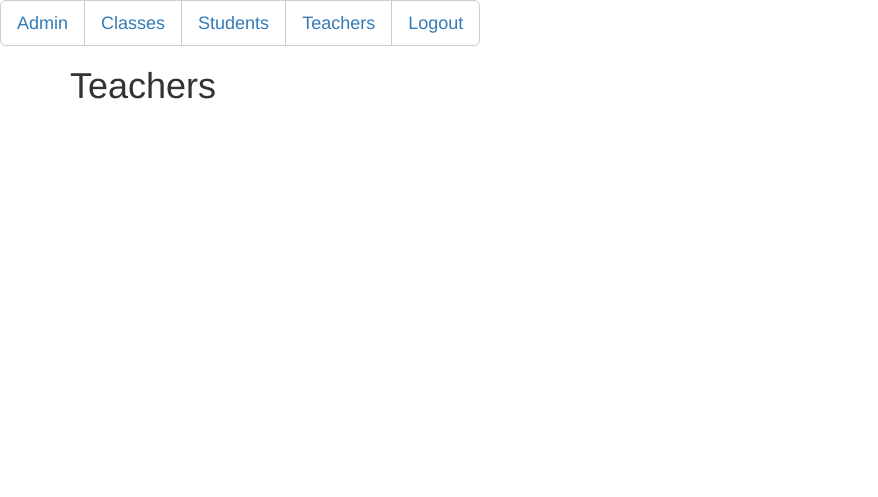
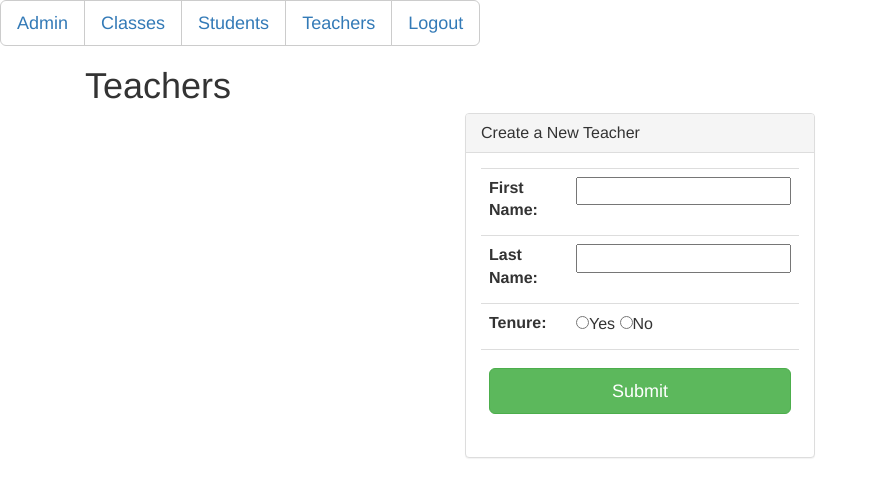
Before and after one commit to feathj/student-db, a PHP site: page /teachers.php in a window 1280 px wide. Shown: the top 497 px of the page, without its empty margins (0-878 px from the left). Run offline with PHP 8.4, Linux system fonts and the light colour scheme; data that the repository does not hold is empty; some libraries are stand-ins or nearby versions.

Commit message:
Can now add classes and teachers via the ui

```diff
--- a/teacher.php
+++ b/teacher.php
@@ -72,11 +72,11 @@ if ($_SERVER['REQUEST_METHOD'] == 'POST') {
 							</tr>
 							<tr>
 								<th>
-									<label for="tenure">Tenure:</label>
+									<label>Tenure:</label>
 								</th>
 								<td>
-									<input type="radio" name="tenure" id="tenure" value="1" disabled <?php if ($tenure == "Yes") {?>checked<?php } ?>>Yes
-									<input type="radio" name="tenure" id="tenure" value="0" disabled <?php if ($tenure == "No") {?>checked<?php } ?>>No
+									<input type="radio" name="tenure" id="tenure1" value="1" disabled <?php if ($tenure == "Yes") {?>checked<?php } ?>><label for="tenure1" style="font-weight:normal">Yes</label>
+									<input type="radio" name="tenure" id="tenure0" value="0" disabled <?php if ($tenure == "No") {?>checked<?php } ?>><label for="tenure0" style="font-weight:normal">No</label>
 								</td>
 							</tr>
 							<tr>
--- a/teachers.php
+++ b/teachers.php
@@ -25,12 +25,53 @@ require('main-nav.php');
 	<html>
 		<body>
 			<div class="container">
-				<div class="row">
-					<div class="col-lg-3 col-lg-offset-0">
-						<h1>Teachers</h1>
-						<div id="teacher_info"></div>
+			<div class="col-lg-3 col-lg-offset-0">
+				<h1>Teachers</h1>
+				<div id="teacher_info"></div>
+			</div>
+			<div class="col-md-4 col-md-offset-1">
+				<div class="panel panel-default" style="margin-top:67px;">
+					<div class="panel-heading">
+						<h2 class="panel-title">Create a New Teacher</h2>
+					</div>
+					<div class="panel-body">
+						<form name="createTeacher" action="createTeacher.php" method="post">
+							<table class="table">
+								<tr>
+									<th>
+										<label for="firstname">First Name:</label>
+									</th>
+									<td>
+										<input type="text" name="firstname" id="firstname" required>
+									</td>
+								</tr>
+								<tr>
+									<th>
+										<label for="lastname">Last Name:</label>
+									</th>
+									<td>
+										<input type="text" name="lastname" id="lastname" required>
+									</td>
+								</tr>
+								<tr>
+									<th>
+										<label>Tenure:</label>
+									</th>
+									<td>
+										<input type="radio" name="tenure" id="tenure1" value="1" required><label for="tenure1" style="font-weight:normal">Yes</label>
+										<input type="radio" name="tenure" id="tenure0" value="0" required><label for="tenure0" style="font-weight:normal">No</label>
+									</td>
+								</tr>
+								<tr>
+									<td colspan="2">
+										<input class="btn btn-lg btn-success btn-block" style="margin-top:10px" type="submit" value="Submit">
+									</td>
+								</tr>
+							</table>
+						</form>
 					</div>
 				</div>
 			</div>
+		</div>
 		</body>
 	</html>
--- a/thankyou.php
+++ b/thankyou.php
@@ -10,6 +10,10 @@ require('main-nav.php');
 
 	if ($ref == 'http://localhost/~tylerppp/student-db/students.php') {
 		echo '<a href="students.php"><div class="glyphicon glyphicon-arrow-left"></div>&nbsp;Create Another Student</a>';
+	} elseif ($ref == 'http://localhost/~tylerppp/student-db/teachers.php') {
+		echo '<a href="teachers.php"><div class="glyphicon glyphicon-arrow-left"></div>&nbsp;Create Another Teacher</a>';
+	} elseif ($ref == 'http://localhost/~tylerppp/student-db/classes.php') {
+		echo '<a href="classes.php"><div class="glyphicon glyphicon-arrow-left"></div>&nbsp;Create Another Class</a>';
 	} elseif ($ref == 'http://localhost/~tylerppp/student-db/admin.php') {
 		echo '<a href="admin.php"><div class="glyphicon glyphicon-arrow-left"></div>&nbsp;Create or Update Another User</a>';
 	} else {
```
Also changed, not shown: classes.php (+36 -4 lines), createClass.php (added, +12 -0 lines), createTeacher.php (added, +13 -0 lines).
